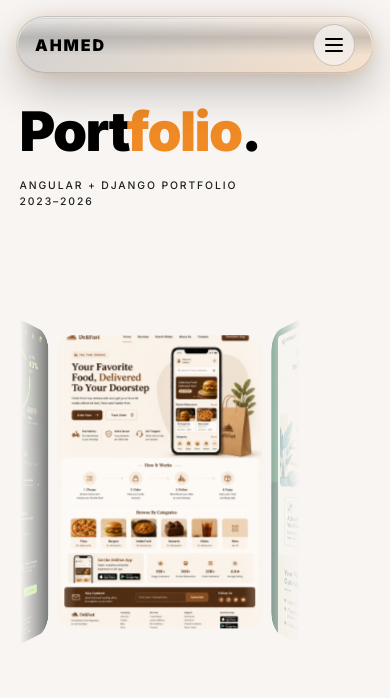
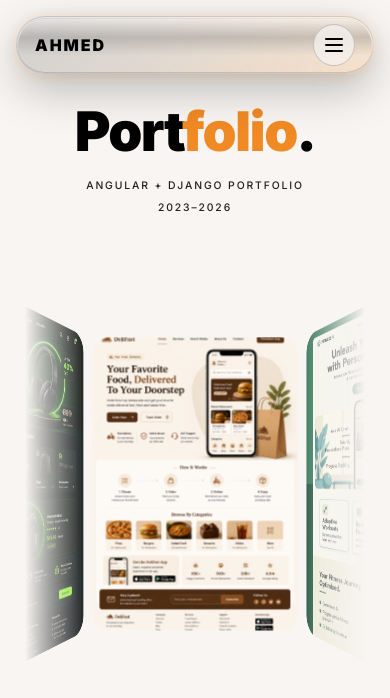
Before and after one commit to ahmed958-art/porfolio, an Angular app: page / in a window 390 px wide. Shown: the top 698 px of the page. Built offline with nearby package versions, Linux system fonts and the light colour scheme.

Commit message:
Update home.scss

```diff
--- a/src/app/home/home.scss
+++ b/src/app/home/home.scss
@@ -469,11 +469,40 @@
     gap: 2rem;
   }
 
+  .slide-0 .hero-layout {
+    align-items: center;
+    text-align: center;
+    width: 100%;
+  }
+
+  .slide-0 .hero-left {
+    width: 100%;
+    align-items: center;
+  }
+
+  .slide-0 .meta {
+    width: 100%;
+    justify-content: center;
+    align-items: center;
+    gap: 0.6rem 1rem;
+    flex-wrap: wrap;
+  }
+
   .hero-right {
     width: 100%;
     max-width: 100%;
     justify-content: flex-start;
     overflow: hidden;
+  }
+
+  .slide-0 .hero-right {
+    justify-content: center;
+  }
+
+  .slide-0 app-three-d-hover-gallery {
+    display: block;
+    width: min(100%, 420px);
+    margin-inline: auto;
   }
 
   // Slide 1: intro stacks
@@ -577,6 +606,12 @@
 
   .hero-layout { gap: 1.5rem; }
 
+  .slide-0 .hero-layout { gap: 1.25rem; }
+
+  .slide-0 app-three-d-hover-gallery {
+    width: min(100%, 340px);
+  }
+
   .cta-btn { padding: 0.75rem 1.4rem; font-size: 0.8rem; }
   .work-name { font-size: 0.85rem; }
   .slide-eyebrow { gap: 0.6rem; }
```
